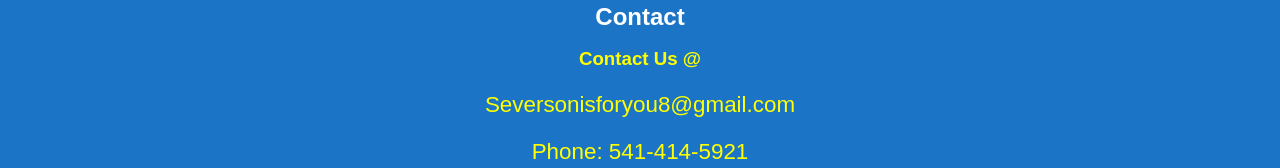
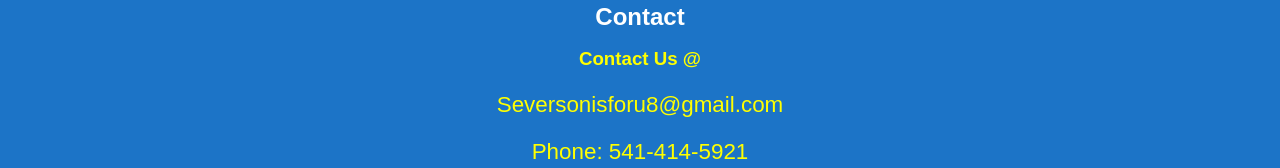
Before and after one commit to Adag1989/sofresh, a plain HTML site: page index.html in a window 1280 px wide. Shown: the part 949-1117 px from the top of the page. Drawn offline with Linux system fonts and the light colour scheme; a web font is replaced by a local one.

Commit message:
Add files via upload

```diff
--- a/index.html
+++ b/index.html
@@ -47,7 +47,7 @@
     <div id="contact" class="card">
         <h2>Contact</h2>
         <h3 class=" contactcard">Contact Us @</h3>
-        <p id="contactemail"><a href="mailto:Seversonisforyou8@gmail.com">Seversonisforyou8@gmail.com</a></p>
+        <p id="contactemail"><a href="mailto:Seversonisforu8@gmail.com">Seversonisforu8@gmail.com</a></p>
         <a href="tel:+15414145921" id="contactphone">Phone: 541-414-5921</a>
     </div>
     <script type="text/javascript" src="index.js"></script>
```
